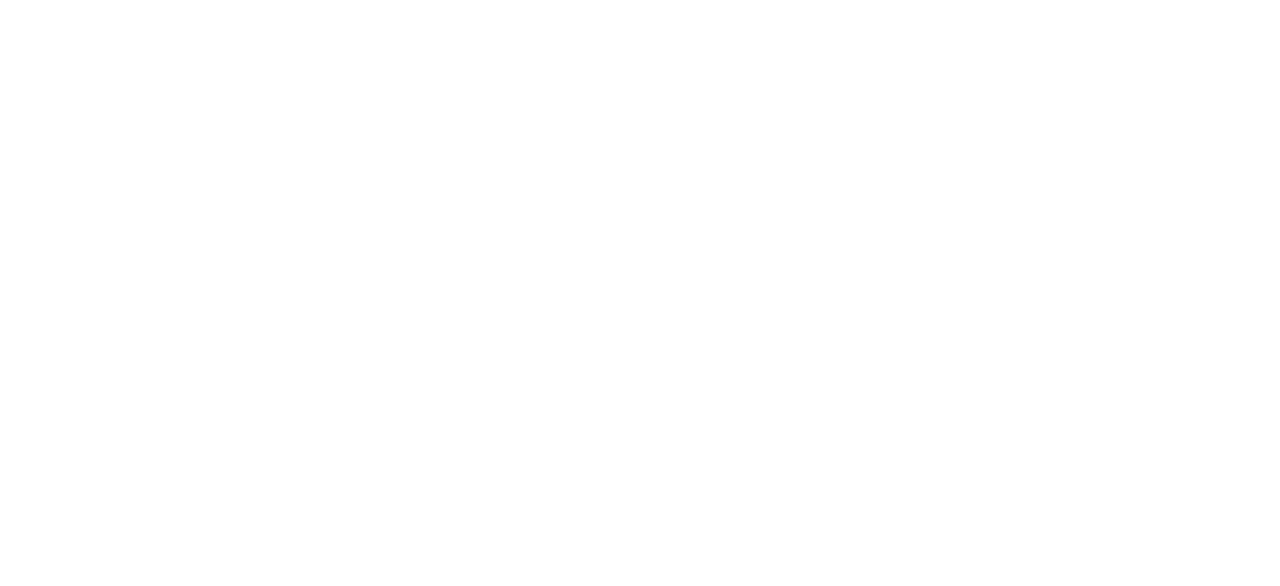
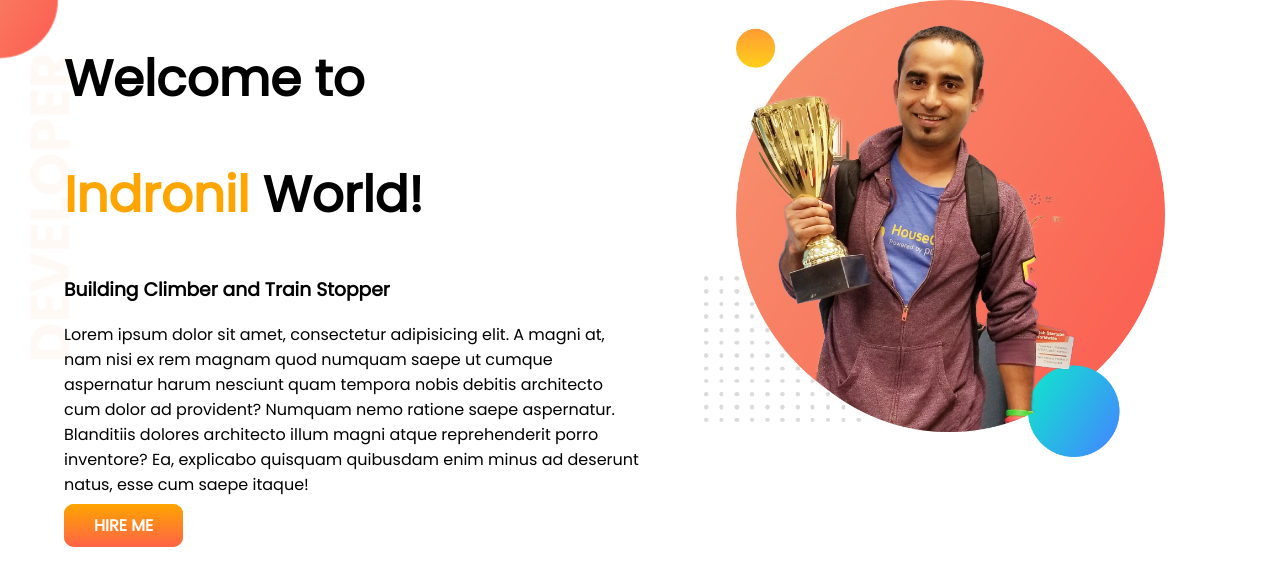
Before and after one commit to Indronilnrk99/developer-portfolio, a plain HTML site: page index.html in a window 1280 px wide. Drawn offline with Linux system fonts and the light colour scheme.

Commit message:
top banner added

```diff
--- a/index.html
+++ b/index.html
@@ -1,13 +1,35 @@
 <!DOCTYPE html>
 <html lang="en">
+
 <head>
     <meta charset="UTF-8">
     <meta http-equiv="X-UA-Compatible" content="IE=edge">
     <meta name="viewport" content="width=device-width, initial-scale=1.0">
     <title>Indronil Portfolio</title>
+    <link rel="preconnect" href="https://fonts.googleapis.com">
+    <link rel="preconnect" href="https://fonts.gstatic.com" crossorigin>
+    <link href="https://fonts.googleapis.com/css2?family=Poppins&display=swap" rel="stylesheet">
     <link rel="stylesheet" href="style.css">
 </head>
+
 <body>
+    <section class="top-banner">
+        <div class="half-width">
+            <h1>Welcome to</h1>
+            <h1><span class="orange-color">Indronil</span> World!</h1>
+            <h3>Building Climber and Train Stopper</h3>
+            <p>Lorem ipsum dolor sit amet, consectetur adipisicing elit. A magni at, nam nisi ex rem magnam quod numquam
+                saepe ut cumque aspernatur harum nesciunt quam tempora nobis debitis architecto cum dolor ad provident?
+                Numquam nemo ratione saepe aspernatur. Blanditiis dolores architecto illum magni atque reprehenderit
+                porro inventore? Ea, explicabo quisquam quibusdam enim minus ad deserunt natus, esse cum saepe itaque!
+            </p>
+            <a class="link-button" target="blank" href="https://www.linkedin.com/in/indronil-tarafder-b70718135/">HIRE
+                ME</a>
+        </div>
+        <div class="half-width">
+            <img src="images/jhankar.png" alt="">
+        </div>
+    </section>
+</body>
 
-</body>
 </html>
--- a/style.css
+++ b/style.css
@@ -0,0 +1,33 @@
+body{
+    font-family: 'Poppins', sans-serif;
+    margin: 0;
+}
+h1{
+    font-size: 50px;
+}
+.orange-color{
+    color: orange;
+}
+section{
+    display: flex;
+}
+.half-width{
+    width: 50%;
+    padding-left: 5%;
+}
+.half-width img{
+    width: 80%;
+}
+.link-button{
+    text-decoration: none;
+    color: white;
+    font-weight: 700;
+    background-color:orange;
+    padding: 10px 30px;
+    border-radius: 10px;
+    background-image: linear-gradient(orange, tomato);
+}
+.top-banner{
+    background-image: url(images/top-banner.png);
+    background-repeat: no-repeat;
+}
```
Also changed, not shown: images/dream-bg.png (added), images/exp-bg.png (added), images/jhankar.png (added), images/jhankar2.png (added), images/my-bg.png (added), images/my-bg2.png (added), images/top-banner.png (added), 7 other files.
